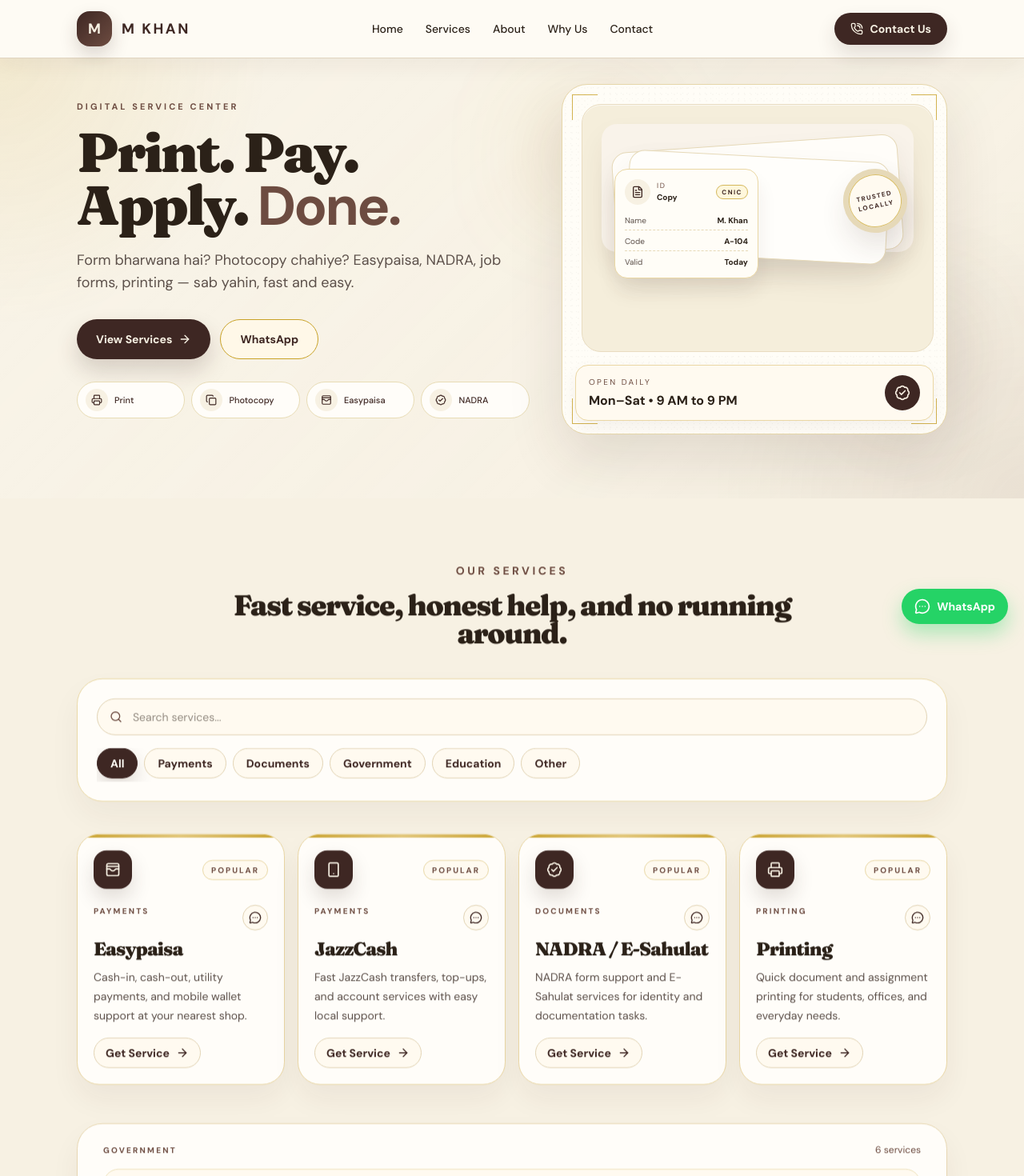
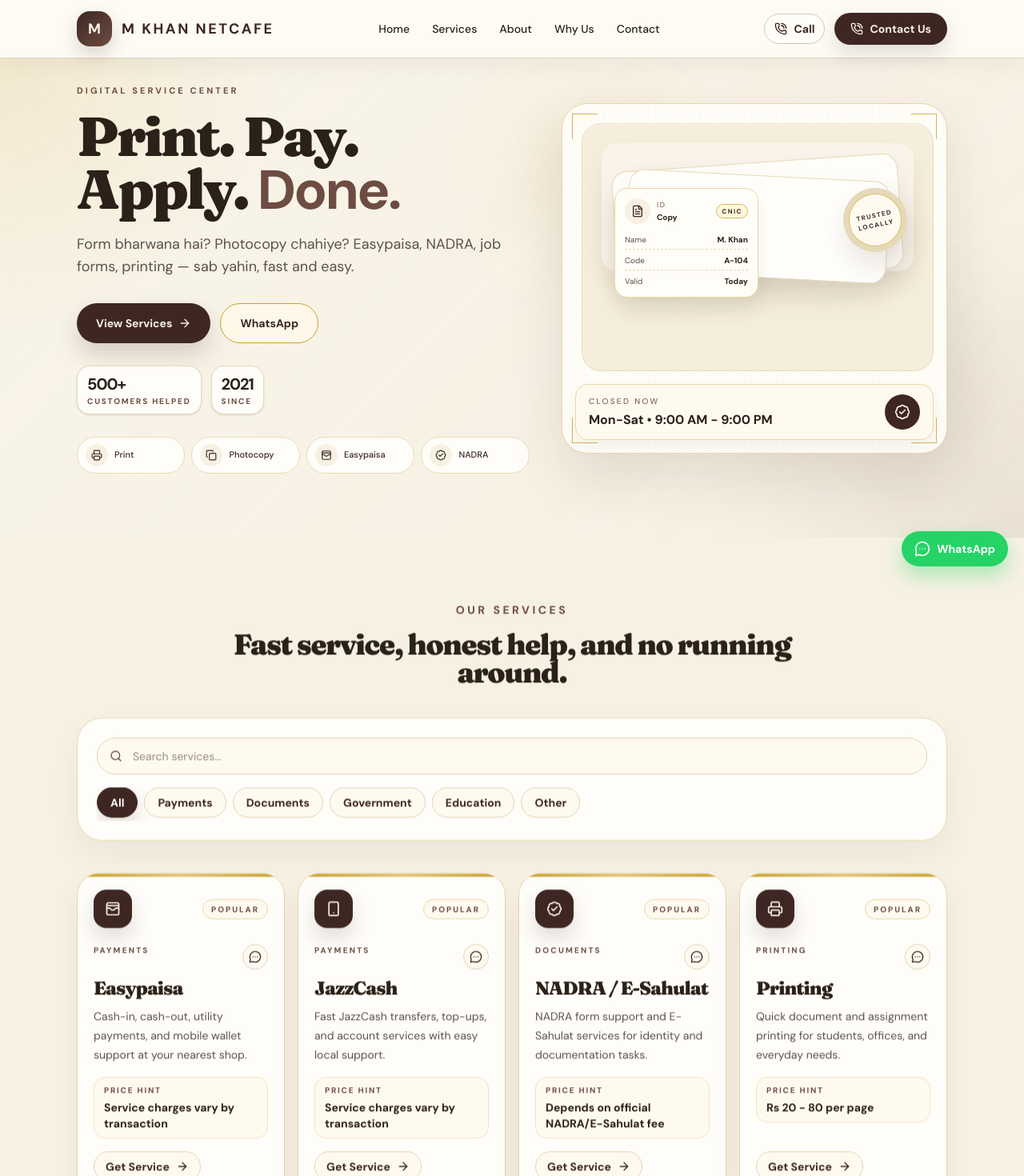
Before and after one commit to FahaD-DEV-collab-cloud/yasin-shop-website, a Next.js app in the folder frontend/: page / in a window 1280 px wide. Shown: the top 1470 px of the page at 80% size. Built offline with nearby package versions, Linux system fonts and the light colour scheme.

Commit message:
feat: update site configuration and components to use dynamic site data

```diff
--- a/frontend/app/layout.tsx
+++ b/frontend/app/layout.tsx
@@ -1,6 +1,7 @@
 import type { Metadata } from "next";
 import { DM_Sans, Fraunces } from "next/font/google";
 import RevealObserver from "@/components/RevealObserver";
+import { site } from "@/src/config/site";
 import "./globals.css";
 
 const fraunces = Fraunces({
@@ -17,9 +18,9 @@
 });
 
 export const metadata: Metadata = {
-  title: "M KHAN NETCAFE | Digital Services Center",
+  title: `${site.businessName} | Digital Services Center`,
   description:
-    "M KHAN NETCAFE offers online job applications, printing, photocopy, digital services, online forms, government support and local computer assistance in Lalian.",
+    `${site.businessName} offers online job applications, printing, photocopy, digital services, online forms, government support and local computer assistance in Lalian.`,
 };
 
 export default function RootLayout({ children }: LayoutProps<"/">) {
--- a/frontend/components/About.tsx
+++ b/frontend/components/About.tsx
@@ -1,4 +1,5 @@
 import { FileBadge2, ShieldCheck, Sparkles } from "lucide-react";
+import { site } from "@/src/config/site";
 
 export default function About() {
   return (
@@ -6,11 +7,11 @@
       <div className="mx-auto grid max-w-6xl gap-10 px-4 sm:px-6 lg:grid-cols-[0.95fr_1.05fr] lg:items-center lg:px-8">
         <div className="rounded-[2rem] border border-[#e7d7b2] bg-[#F7F1E3] p-6 shadow-[0_18px_38px_rgba(62,39,35,0.08)] sm:p-8">
           <div className="rounded-[1.5rem] bg-[linear-gradient(145deg,#3E2723,#4D332E_48%,#6D4C41)] p-6 text-[#F7F1E3] shadow-[inset_0_1px_0_rgba(255,255,255,0.08)]">
-            <p className="text-xs font-semibold uppercase tracking-[0.25em] text-[#d9b96b]">About M.KHAN</p>
+            <p className="text-xs font-semibold uppercase tracking-[0.25em] text-[#d9b96b]">About {site.businessName}</p>
             <h3 className="mt-3 text-3xl font-black tracking-[-0.05em] text-[#fffdf7]">Your local digital support hub.</h3>
             <div className="mt-6 space-y-4 text-sm leading-7 text-[#f4ecdf]">
               <p>
-                M.KHAN helps customers with everyday digital, documentation, printing, payment and online government services in one trusted place.
+                {site.businessName} helps customers with everyday digital, documentation, printing, payment and online government services in one trusted place.
               </p>
               <p>
                 Whether you need photocopies, online forms, Easypaisa or JazzCash assistance, NADRA support, or a quick print job, our goal is to make each task simple, fast and stress-free.
@@ -66,22 +67,13 @@
       </div>
 
       <div className="mt-14 px-4 sm:px-6 lg:px-8">
-        <div className="mx-auto max-w-6xl overflow-hidden rounded-[2rem] border border-[#d7c09a] shadow-[0_20px_38px_rgba(62,39,35,0.10)]">
-          <div
-            className="relative flex min-h-[260px] items-center justify-center bg-cover bg-center px-6 py-10 sm:px-10"
-            style={{
-              backgroundImage:
-                "linear-gradient(rgba(25, 18, 14, 0.7), rgba(25, 18, 14, 0.72)), url('https://images.unsplash.com/photo-1522202176988-66273c2fd55f?auto=format&fit=crop&w=1400&q=80')",
-            }}
-          >
-            <div className="relative z-10 max-w-3xl text-center text-[#f8efe2]">
-              <p className="text-xs font-semibold uppercase tracking-[0.28em] text-[#e7c96b]">M.KHAN</p>
-              <h3 className="mt-4 text-3xl font-black tracking-[-0.05em] sm:text-4xl">
-                Trusted local help for print, payments and digital needs.
-              </h3>
-              <p className="mt-4 text-sm leading-7 text-[#efe5d8] sm:text-base">
-                From photocopying and printing to Easypaisa, JazzCash, NADRA services and online applications, we make everyday digital work easier and faster.
-              </p>
+        <div className="mx-auto max-w-6xl overflow-hidden rounded-[2rem] border border-[#d7c09a] bg-[#f9f3ea] shadow-[0_20px_38px_rgba(62,39,35,0.10)]">
+          <div className="relative flex min-h-[260px] items-center justify-center border-2 border-dashed border-[#c9a227] bg-[#f9f3ea] px-6 py-10 sm:px-10">
+            <div className="text-center">
+              <p className="text-xs font-semibold uppercase tracking-[0.28em] text-[#6D4C41]">Add your shop photo here</p>
+              <div className="mt-4 inline-flex items-center justify-center rounded-full border border-[#d9b96b] bg-[#fffdf7] px-5 py-2 text-sm font-semibold text-[#3E2723]">
+                Photo Placeholder
+              </div>
             </div>
           </div>
         </div>
--- a/frontend/components/Footer.tsx
+++ b/frontend/components/Footer.tsx
@@ -1,4 +1,4 @@
-import { ArrowUpRight, MapPin, MessageCircleMore, Phone } from "lucide-react";
+import { ArrowUpRight, BadgeCheck, Globe, MapPin, MessageCircleMore, Phone } from "lucide-react";
 import site from "../src/config/site";
 
 const quickLinks = [
@@ -20,12 +20,30 @@
                 M
               </div>
               <div>
-                <p className="text-lg font-black tracking-[0.14em] text-[#fffdf7]">M KHAN NETCAFE</p>
+                <p className="text-lg font-black tracking-[0.14em] text-[#fffdf7]">{site.businessName}</p>
               </div>
             </div>
             <p className="mt-4 max-w-xs text-sm leading-7 text-[#e9dfd1]">
               Trusted local digital services, printing, documentation and online government assistance for everyday needs.
             </p>
+
+            <div className="mt-5 flex items-center gap-3">
+              {site.facebookUrl ? (
+                <a href={site.facebookUrl} target="_blank" rel="noreferrer" aria-label="Facebook" className="flex h-9 w-9 items-center justify-center rounded-full border border-[#d9b96b]/50 bg-[#fffaf0]/5 text-[#f7f1e3] transition-colors hover:text-[#f4dc94]">
+                  <Globe className="h-4 w-4" />
+                </a>
+              ) : null}
+
+              {site.instagramUrl ? (
+                <a href={site.instagramUrl} target="_blank" rel="noreferrer" aria-label="Instagram" className="flex h-9 w-9 items-center justify-center rounded-full border border-[#d9b96b]/50 bg-[#fffaf0]/5 text-[#f7f1e3] transition-colors hover:text-[#f4dc94]">
+                  <BadgeCheck className="h-4 w-4" />
+                </a>
+              ) : null}
+
+              <a href={`https://wa.me/${site.whatsapp}`} target="_blank" rel="noreferrer" aria-label="WhatsApp" className="flex h-9 w-9 items-center justify-center rounded-full border border-[#d9b96b]/50 bg-[#fffaf0]/5 text-[#f7f1e3] transition-colors hover:text-[#f4dc94]">
+                <MessageCircleMore className="h-4 w-4" />
+              </a>
+            </div>
           </div>
 
           <div>
@@ -76,7 +94,7 @@
         </div>
 
         <div className="mt-10 border-t border-[#674d45] pt-6 text-center text-sm text-[#e9dfd1]">
-          © 2026 M KHAN NETCAFE. All Rights Reserved.
+          © 2026 {site.businessName}. All Rights Reserved.
         </div>
       </div>
     </footer>
--- a/frontend/components/Hero.tsx
+++ b/frontend/components/Hero.tsx
@@ -10,6 +10,10 @@
 
 export default function Hero() {
   const whatsappLink = `https://wa.me/${site.whatsapp}?text=${encodeURIComponent("Assalam-o-Alaikum, main M KHAN NETCAFE se service lena chahta hoon.")}`;
+  const now = new Date();
+  const isOpenDay = now.getDay() >= 1 && now.getDay() <= 6;
+  const currentMinutes = now.getHours() * 60 + now.getMinutes();
+  const isOpenNow = isOpenDay && currentMinutes >= 9 * 60 && currentMinutes < 21 * 60;
 
   return (
     <section id="home" className="relative overflow-hidden pb-14 pt-8 sm:pb-16 lg:pb-20">
@@ -48,6 +52,17 @@
             >
               WhatsApp
             </a>
+          </div>
+
+          <div className="mt-7 flex flex-wrap gap-3">
+            <div className="rounded-[1rem] border border-[#e8dcb5] bg-[#fffdf9] px-3 py-2 shadow-sm">
+              <p className="text-xl font-black tracking-[-0.05em] text-[#2B2118]">{site.customersServed}</p>
+              <p className="text-[10px] font-semibold uppercase tracking-[0.18em] text-[#6D4C41]">Customers helped</p>
+            </div>
+            <div className="rounded-[1rem] border border-[#e8dcb5] bg-[#fffdf9] px-3 py-2 shadow-sm">
+              <p className="text-xl font-black tracking-[-0.05em] text-[#2B2118]">{site.establishedYear}</p>
+              <p className="text-[10px] font-semibold uppercase tracking-[0.18em] text-[#6D4C41]">Since</p>
+            </div>
           </div>
 
           <div className="mt-7 grid max-w-xl grid-cols-2 gap-2 sm:grid-cols-4">
@@ -131,8 +146,8 @@
 
               <div className="relative mt-4 flex items-center justify-between rounded-[1rem] border border-[#ead7a4] bg-[#fffaf0] px-4 py-3 shadow-[0_8px_20px_rgba(62,39,35,0.06)]">
                 <div>
-                  <p className="text-[10px] uppercase tracking-[0.24em] text-[#6D4C41]">Open daily</p>
-                  <p className="mt-1 text-base font-semibold text-[#2B2118]">Mon–Sat • 9 AM to 9 PM</p>
+                  <p className="text-[10px] uppercase tracking-[0.24em] text-[#6D4C41]">{isOpenNow ? "Open now" : "Closed now"}</p>
+                  <p className="mt-1 text-base font-semibold text-[#2B2118]">{site.hours}</p>
                 </div>
                 <div className="flex h-11 w-11 items-center justify-center rounded-full bg-[#3E2723] text-[#f8efe2]">
                   <BadgeCheck className="h-5 w-5" />
--- a/frontend/components/Navbar.tsx
+++ b/frontend/components/Navbar.tsx
@@ -2,6 +2,7 @@
 
 import { Menu, PhoneCall, X } from "lucide-react";
 import { useState } from "react";
+import { site } from "@/src/config/site";
 import MobileMenu from "./MobileMenu";
 
 const navItems = [
@@ -18,12 +19,12 @@
   return (
     <header className="sticky top-0 z-50 border-b border-[#d9cab3]/80 bg-[#fffdf7]/85 shadow-[0_8px_28px_rgba(62,39,35,0.06)] backdrop-blur-xl">
       <div className="mx-auto flex max-w-6xl items-center justify-between px-4 py-3.5 sm:px-6 lg:px-8">
-        <a href="/" className="flex items-center gap-3" aria-label="M KHAN NETCAFE home">
+        <a href="/" className="flex items-center gap-3" aria-label={`${site.businessName} home`}>
           <div className="flex h-11 w-11 items-center justify-center rounded-2xl bg-[linear-gradient(135deg,#3E2723,#6D4C41)] text-lg font-black text-[#F7F1E3] shadow-[0_10px_22px_rgba(62,39,35,0.18)]">
             M
           </div>
           <div>
-            <p className="text-lg font-black tracking-[0.14em] text-[#3E2723]">M KHAN</p>
+            <p className="text-lg font-black tracking-[0.14em] text-[#3E2723]">{site.businessName}</p>
           </div>
         </a>
 
@@ -41,7 +42,15 @@
           ))}
         </nav>
 
-        <div className="hidden md:flex">
+        <div className="hidden items-center gap-3 md:flex">
+          <a
+            href={`tel:${site.phone.replace(/\s+/g, "")}`}
+            className="inline-flex items-center gap-2 rounded-full border border-[#d7c8b3] bg-[#fffdf7] px-3 py-2 text-sm font-semibold text-[#3E2723] transition-all duration-200 hover:border-[#c9a227] hover:bg-[#fffaf0]"
+          >
+            <PhoneCall className="h-4 w-4" />
+            Call
+          </a>
+
           <a
             href="/#contact"
             className="inline-flex items-center gap-2 rounded-full bg-[#3E2723] px-5 py-2.5 text-sm font-semibold text-[#F7F1E3] shadow-[0_12px_24px_rgba(62,39,35,0.14)] transition-all duration-200 hover:-translate-y-0.5 hover:bg-[#2a1c18]"
--- a/frontend/components/Services.tsx
+++ b/frontend/components/Services.tsx
@@ -61,6 +61,8 @@
 };
 
 const featuredServices = services.filter((service) => service.featured).slice(0, 4);
+
+const getPriceHint = (service: (typeof services)[number]) => service.pricing.amount || "Custom quote";
 
 const normalize = (value: string) => value.toLowerCase();
 
@@ -246,6 +248,11 @@
 
                 <p className="mt-3 text-sm leading-6 text-[#5d514b]">{service.shortDescription}</p>
 
+                <div className="mt-4 rounded-[0.9rem] border border-[#f0e4be] bg-[#fffaf0] px-3 py-2">
+                  <p className="text-[10px] font-semibold uppercase tracking-[0.18em] text-[#6D4C41]">Price hint</p>
+                  <p className="mt-1 text-sm font-semibold text-[#2B2118]">{getPriceHint(service)}</p>
+                </div>
+
                 <div className="mt-auto pt-4">
                   <Link
                     href={`/services/${service.slug}`}
@@ -293,7 +300,7 @@
                         return (
                           <div
                             key={service.slug}
-                            className="group flex flex-col gap-3 rounded-[1.2rem] border border-[#f0e4be] bg-[#fffaf0] p-4 transition-colors hover:bg-[#fff7e7] sm:flex-row sm:items-center sm:justify-between"
+                            className="group flex flex-col gap-3 rounded-[1.2rem] border border-[#f0e4be] bg-[#fffdf9] p-4 transition-colors hover:bg-[#fffaf0] sm:flex-row sm:items-center sm:justify-between"
                           >
                             <div className="min-w-0 flex-1">
                               <Link href={`/services/${service.slug}`} className="block">
@@ -302,6 +309,9 @@
                                 </h3>
                               </Link>
                               <p className="mt-1 text-sm leading-6 text-[#5d514b]">{service.shortDescription}</p>
+                              <p className="mt-2 text-[10px] font-semibold uppercase tracking-[0.18em] text-[#6D4C41]">
+                                {getPriceHint(service)}
+                              </p>
                             </div>
 
                             <div className="flex shrink-0 items-center gap-2">
@@ -338,7 +348,7 @@
                   return (
                     <div
                       key={service.slug}
-                      className="flex flex-col gap-3 px-5 py-5 transition-colors hover:bg-[#fffaf0] sm:flex-row sm:items-center sm:justify-between sm:px-8 sm:py-6"
+                      className="flex flex-col gap-3 border-b border-dashed border-[#ead7a4] px-5 py-5 transition-colors last:border-b-0 hover:bg-[#fffaf0] sm:flex-row sm:items-center sm:justify-between sm:px-8 sm:py-6"
                     >
                       <div className="min-w-0 flex-1">
                         <Link href={`/services/${service.slug}`} className="block">
@@ -347,6 +357,9 @@
                           </h3>
                         </Link>
                         <p className="mt-1 text-sm leading-6 text-[#5d514b]">{service.shortDescription}</p>
+                        <p className="mt-2 text-[10px] font-semibold uppercase tracking-[0.18em] text-[#6D4C41]">
+                          {getPriceHint(service)}
+                        </p>
                       </div>
 
                       <div className="flex shrink-0 items-center gap-2">
--- a/frontend/components/WhatsAppButton.tsx
+++ b/frontend/components/WhatsAppButton.tsx
@@ -2,7 +2,7 @@
 import site from "@/src/config/site";
 
 export default function WhatsAppButton() {
-  const whatsappLink = `https://wa.me/${site.whatsapp}?text=${encodeURIComponent("Assalamualaikum M.KHAN, I want to book a service.")}`;
+  const whatsappLink = `https://wa.me/${site.whatsapp}?text=${encodeURIComponent("Assalam-o-Alaikum, mujhe ek service ke baare mein poochna hai.")}`;
   const mapsLink = `https://www.google.com/maps/search/?api=1&query=${encodeURIComponent(site.address)}`;
 
   return (
@@ -12,7 +12,7 @@
         target="_blank"
         rel="noreferrer"
         aria-label="Chat on WhatsApp"
-        className="fixed bottom-5 right-5 z-50 hidden items-center gap-2 rounded-full bg-[#25D366] px-4 py-3 text-sm font-semibold text-white shadow-[0_12px_25px_rgba(37,211,102,0.35)] transition-transform duration-200 hover:-translate-y-1 md:inline-flex"
+        className="fixed bottom-[92px] right-5 z-50 hidden items-center gap-2 rounded-full bg-[#25D366] px-4 py-3 text-sm font-semibold text-white shadow-[0_12px_25px_rgba(37,211,102,0.35)] transition-transform duration-200 hover:-translate-y-1 md:inline-flex"
       >
         <MessageCircleMore className="h-5 w-5" />
         WhatsApp
--- a/frontend/src/config/site.ts
+++ b/frontend/src/config/site.ts
@@ -1,10 +1,16 @@
 export const site = {
+  businessName: "M KHAN NETCAFE",
   shopName: "M KHAN NETCAFE",
   owner: "YASIN KHOKHAR",
   phone: "+92 319 7802792",
   whatsapp: "923197802792",
+  facebookUrl: "",
+  instagramUrl: "",
+  customersServed: "500+",
+  establishedYear: 2021,
   address: "Jamia Masjid Road, Near Al Hafiz Bakers, Lalian",
   hours: "Mon-Sat • 9:00 AM - 9:00 PM",
+  openDays: ["Mon", "Tue", "Wed", "Thu", "Fri", "Sat"],
   mapEmbedUrl:
     "https://www.google.com/maps?q=Jamia%20Masjid%20Road%20Near%20Al%20Hafiz%20Bakers%20Lalian&output=embed",
   services: [
```
